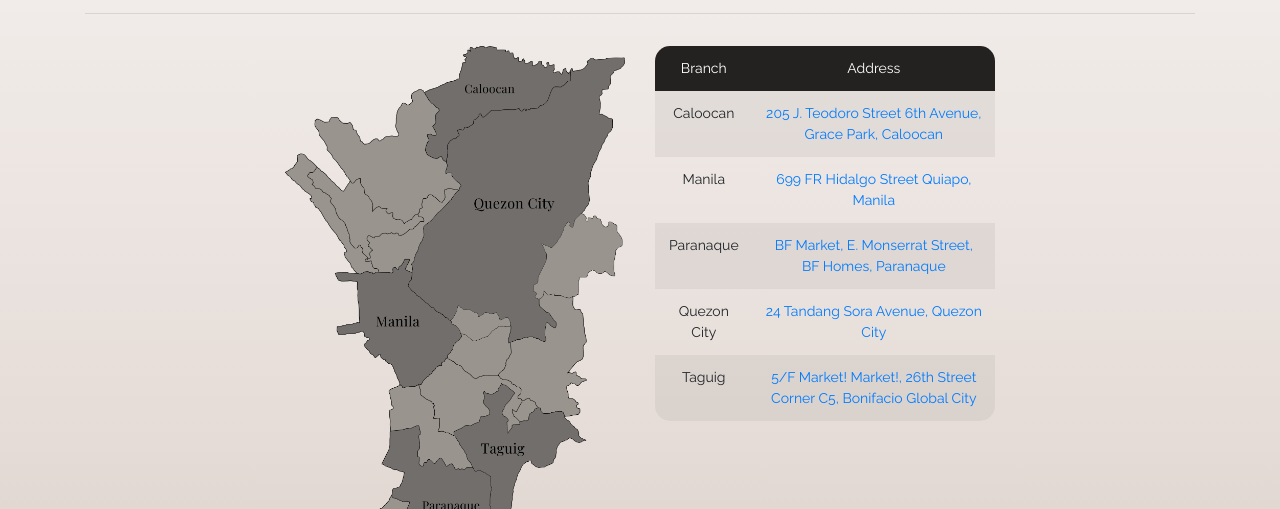
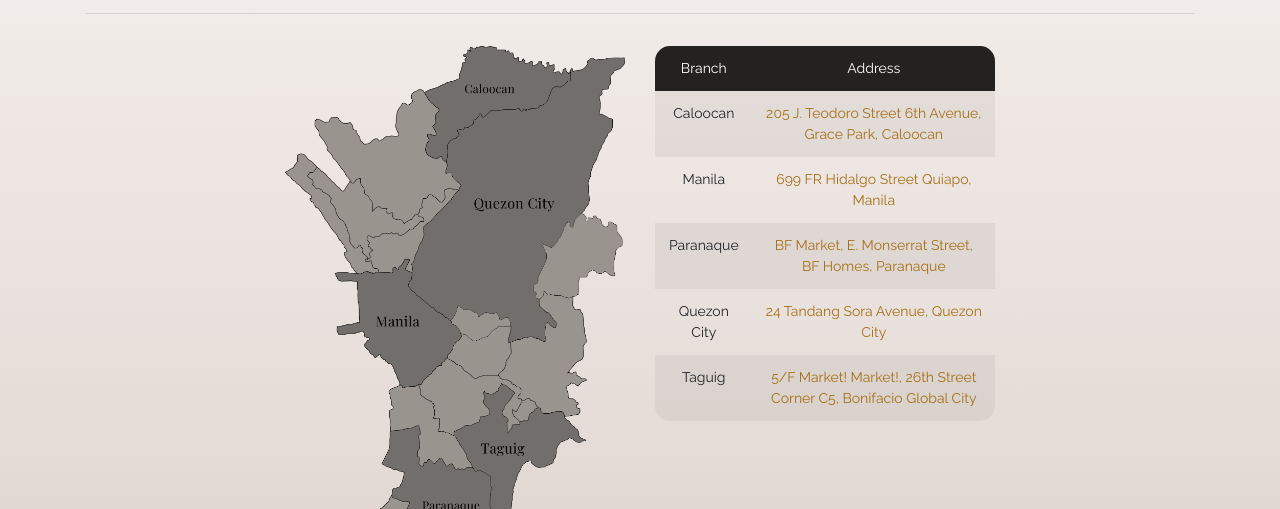
Before and after one commit to qeewpi/margaux.github.io, a plain HTML site: page locations.html in a window 1280 px wide. Shown: the part 291-800 px from the top of the page. Drawn offline with nearby package versions, Linux system fonts and the light colour scheme; a web font is replaced by a local one.

Commit message:
Update faq.css and locations.css

```diff
--- a/css/faq.css
+++ b/css/faq.css
@@ -50,12 +50,7 @@ th {
 	font-weight: normal;
 }
 
-.faq :is(a:link) {
+.faq :is(a) {
 	color: #A67017;
 	text-decoration: none;
 }
-
-.faq :is(a:visited) {
-	color: #A67017;
-	text-decoration: none;
-}
--- a/css/locations.css
+++ b/css/locations.css
@@ -75,3 +75,8 @@ img {
 	padding-top: 1em;
 	padding-bottom: 1em;
 }
+
+.locations :is(a) {
+	color: #A67017;
+	text-decoration: none;
+}
```
